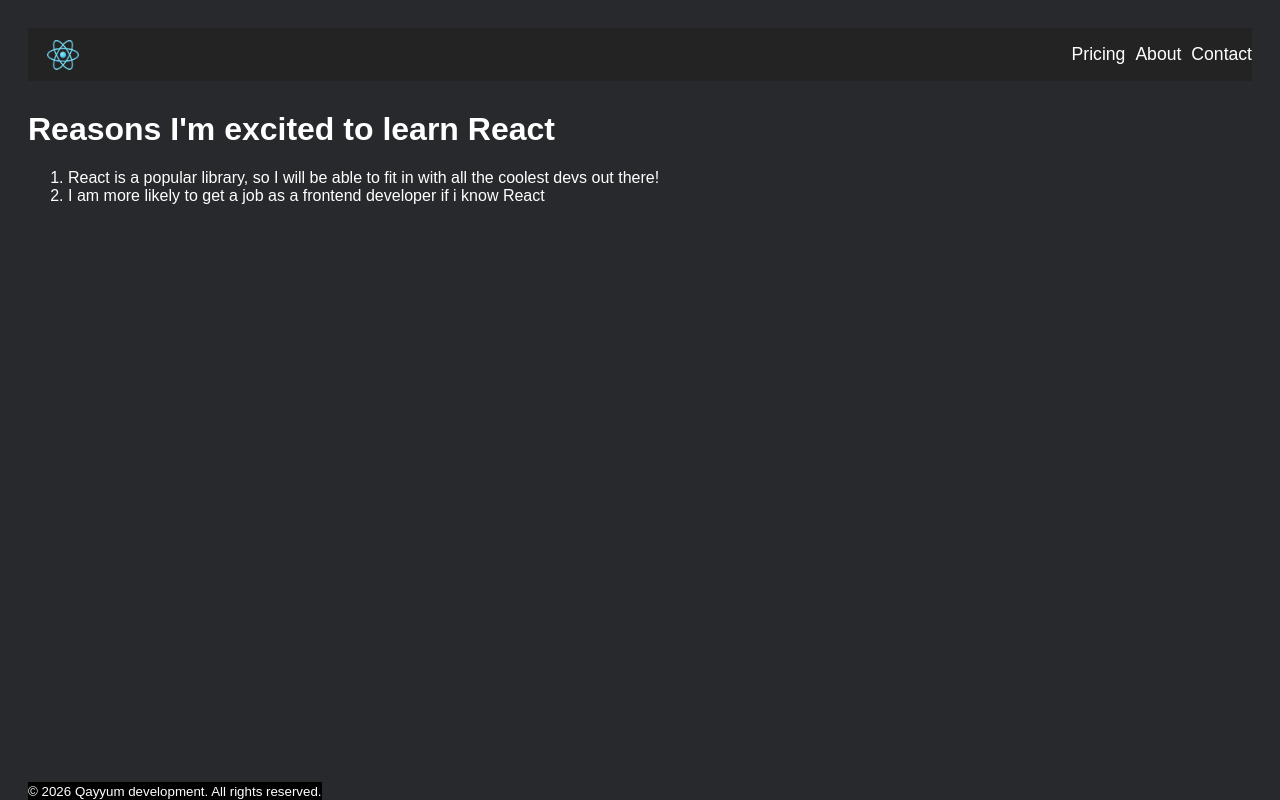
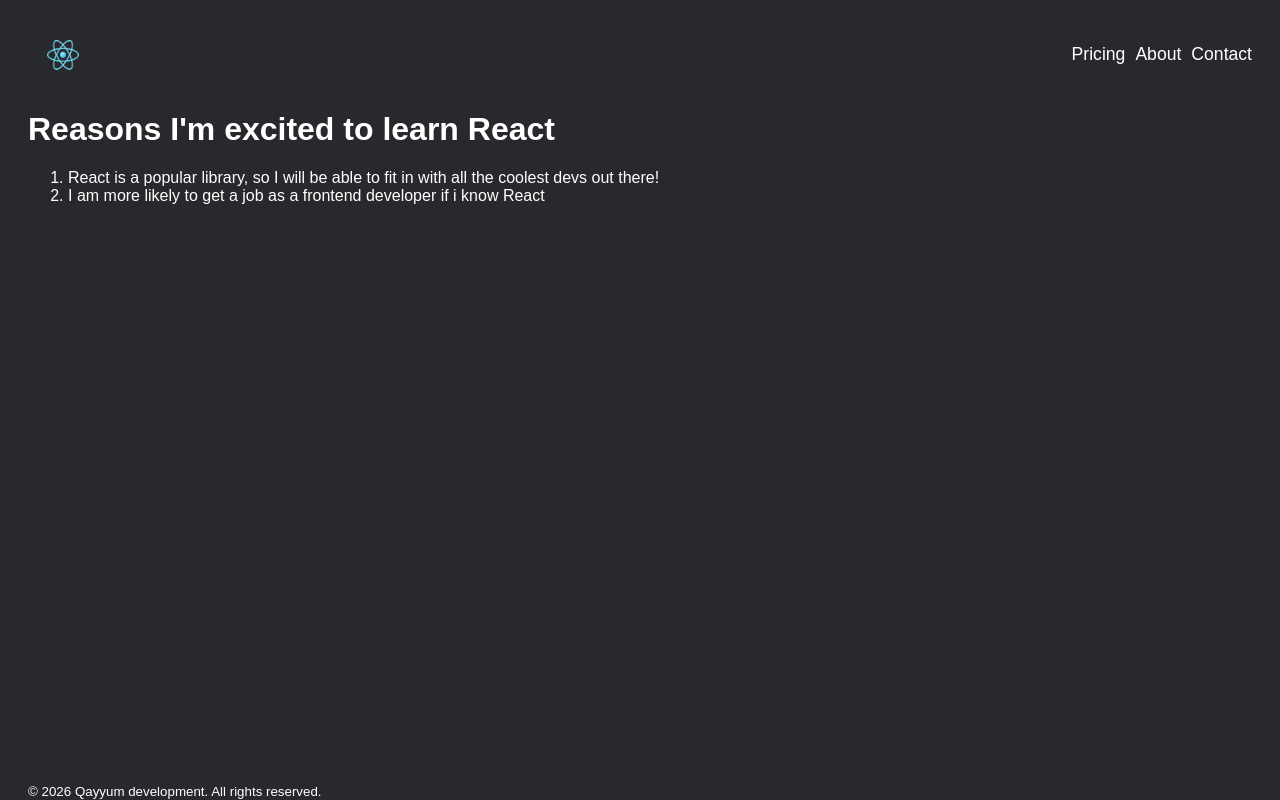
Before and after one commit to AbdurRehmanQayyum/React-Practice-Lab-, a React (Vite) app: page / in a window 1280 px wide. Built offline with nearby package versions, Linux system fonts and the light colour scheme.

Commit message:
Style added

```diff
--- a/src/index.css
+++ b/src/index.css
@@ -85,7 +85,6 @@ h1 {
   display: flex;
   align-items: center;
   justify-content: space-between;
-  background-color: rgb(36, 35, 35);
 }
 
 .nav-list {
@@ -105,7 +104,4 @@ h1 {
 .footer {
   position: fixed;
   bottom: 0;
-  background-color: black;
-
-
 }
--- a/src/main.jsx
+++ b/src/main.jsx
@@ -102,6 +102,7 @@ import { createRoot } from "react-dom/client"
 import Header from "./components/Header";
 import MainComp from "./components/MainContent";
 import Footer from "./components/Footer";
+
 const root = createRoot(document.getElementById("root"))
 
 
```
